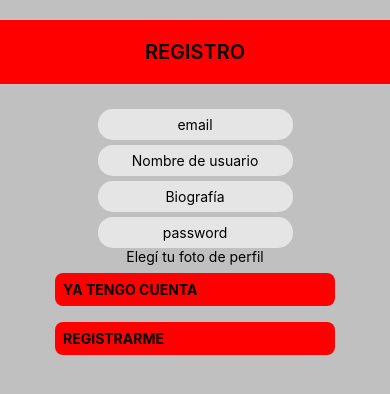
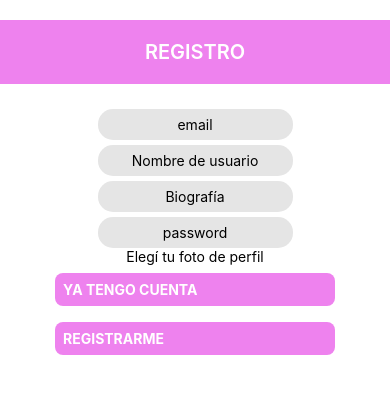
Before and after one commit to MarianoMendelsohn/react-native, a React Native app: screen /Register in a window 390 px wide. Shown: the top 394 px of the page. Built offline with nearby package versions, Linux system fonts and the light colour scheme; no server answers.

Commit message:
un poquito de styles

```diff
--- a/src/screens/Comments/Comments.js
+++ b/src/screens/Comments/Comments.js
@@ -122,12 +122,13 @@ const styles = StyleSheet.create({
 	},
 	button: {
         padding:8,
-        backgroundColor:'#FF9333',
+        backgroundColor:'violet',
         borderRadius:8,
         textAlign:'center',
         marginVertical:8,
         marginHorizontal:16,
-        width:280
+        width:280,
+        color: "white"
     },
 	button2: {
         padding:8,
--- a/src/screens/Home/Home.js
+++ b/src/screens/Home/Home.js
@@ -47,21 +47,22 @@ class Home extends Component {
                     />
 
                 </View>
-                </ScrollView>
+            </ScrollView>
         )
     }
 }
 const styles = StyleSheet.create({
-	header: {
-		backgroundColor: "#ff0000",
-		width: "100%",
-		padding: 10,
-		marginBottom: 20,
-	},
+	// header: {
+	// 	backgroundColor: "#ff0000",
+	// 	width: "100%",
+	// 	padding: 10,
+	// 	marginBottom: 20,
+	// },
     title:{
-		color: "#000000",
+		color: "white",
+        backgroundColor:"violet",
 		textAlign: "center",
-		fontSize: 20,
+		fontSize: 50,
 		fontWeight: "600",
 		padding: 10,
     }
--- a/src/screens/Login/Login.js
+++ b/src/screens/Login/Login.js
@@ -64,13 +64,13 @@ class Login extends Component {
 
 const styles = StyleSheet.create({
 	header:{
-		backgroundColor: "#ff0000",
+		backgroundColor: "violet",
 		width: "100%",
 		padding: 10,
 		marginBottom: 20,
 	},
 	headertitle:{
-		color: "000000",
+		color: "white",
 		textAlign: "center",
 		fontSize: 20,
 		fontWeight: "600",
@@ -81,7 +81,7 @@ const styles = StyleSheet.create({
 		flex: 1,
 		flexDirection: "column",
 		alignItems: "center",
-		backgroundColor: "#c0c0c0",
+		backgroundColor: "white",
 		color: "#ff9f68",
 		paddingTop: 20,
 	},
--- a/src/screens/Register/Register.js
+++ b/src/screens/Register/Register.js
@@ -191,13 +191,13 @@ class Register extends Component {
 
 const styles = StyleSheet.create({
 	header: {
-		backgroundColor: "#ff0000",
+		backgroundColor: "violet",
 		width: "100%",
 		padding: 10,
 		marginBottom: 20,
 	},
 	headertitle: {
-		color: "#000000",
+		color: "white",
 		textAlign: "center",
 		fontSize: 20,
 		fontWeight: "600",
@@ -208,7 +208,7 @@ const styles = StyleSheet.create({
 		flex: 1,
 		flexDirection: "column",
 		alignItems: "center",
-		backgroundColor: "#c0c0c0",
+		backgroundColor: "white",
 		color: "#ff9f68",
 		paddingTop: 20,
 	},
@@ -232,10 +232,11 @@ const styles = StyleSheet.create({
 	},
 	bold:{
 		fontWeight: "bold",
+		color:"white"
 	},
 	button: {
         padding:8,
-        backgroundColor:'#ff0000',
+        backgroundColor:'violet',
         borderRadius:8,
         textAlign:'center',
         marginVertical:8,
--- a/src/screens/otherProfile/otherProfile.js
+++ b/src/screens/otherProfile/otherProfile.js
@@ -92,7 +92,10 @@ import Post from "../Post/Post";
 }
 
 const styles = StyleSheet.create({
-
+    button:{
+        backgroundColor:"violet",
+        color: "white"
+    }
 })
 
 export default otherProfile;
```
